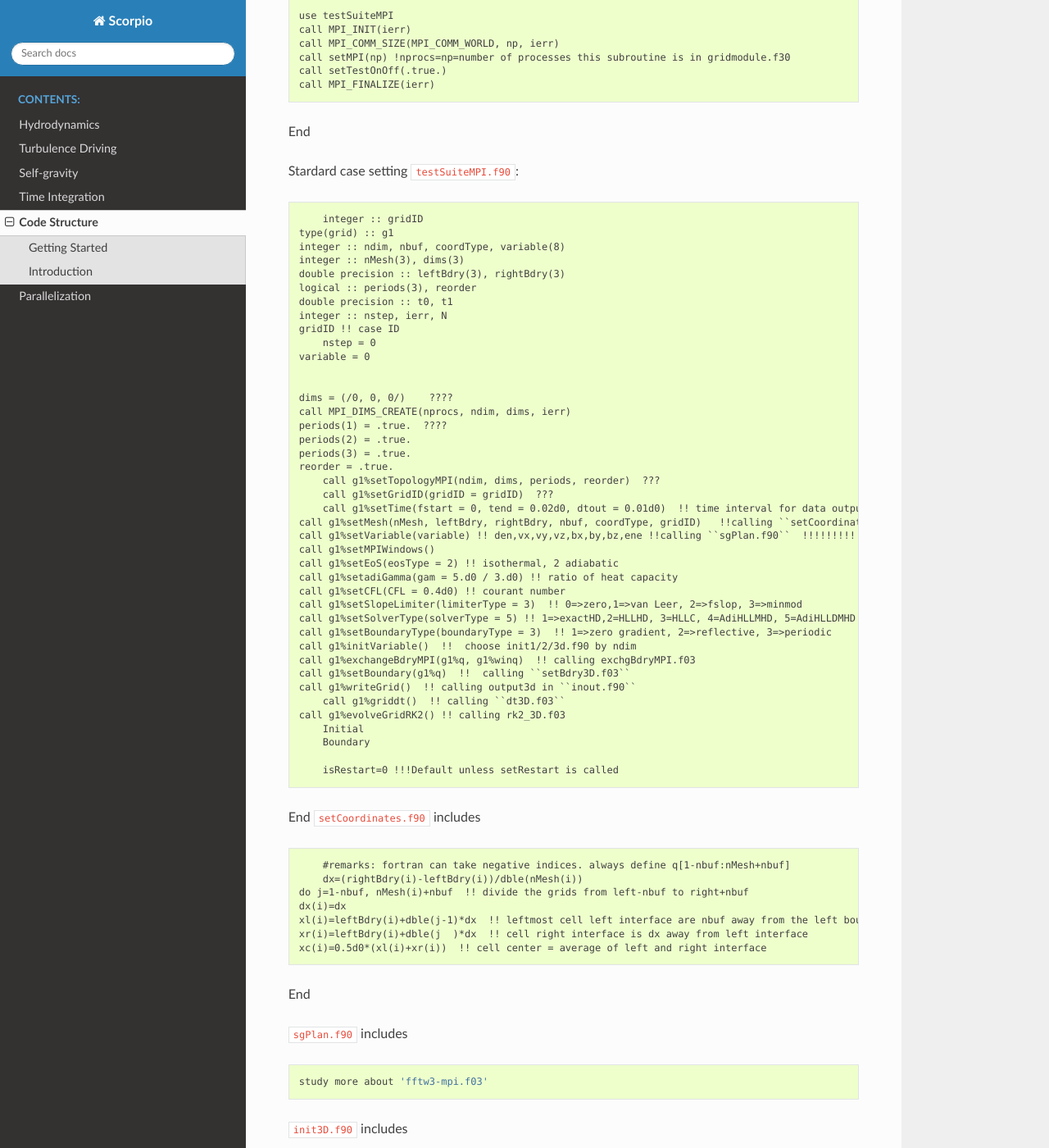
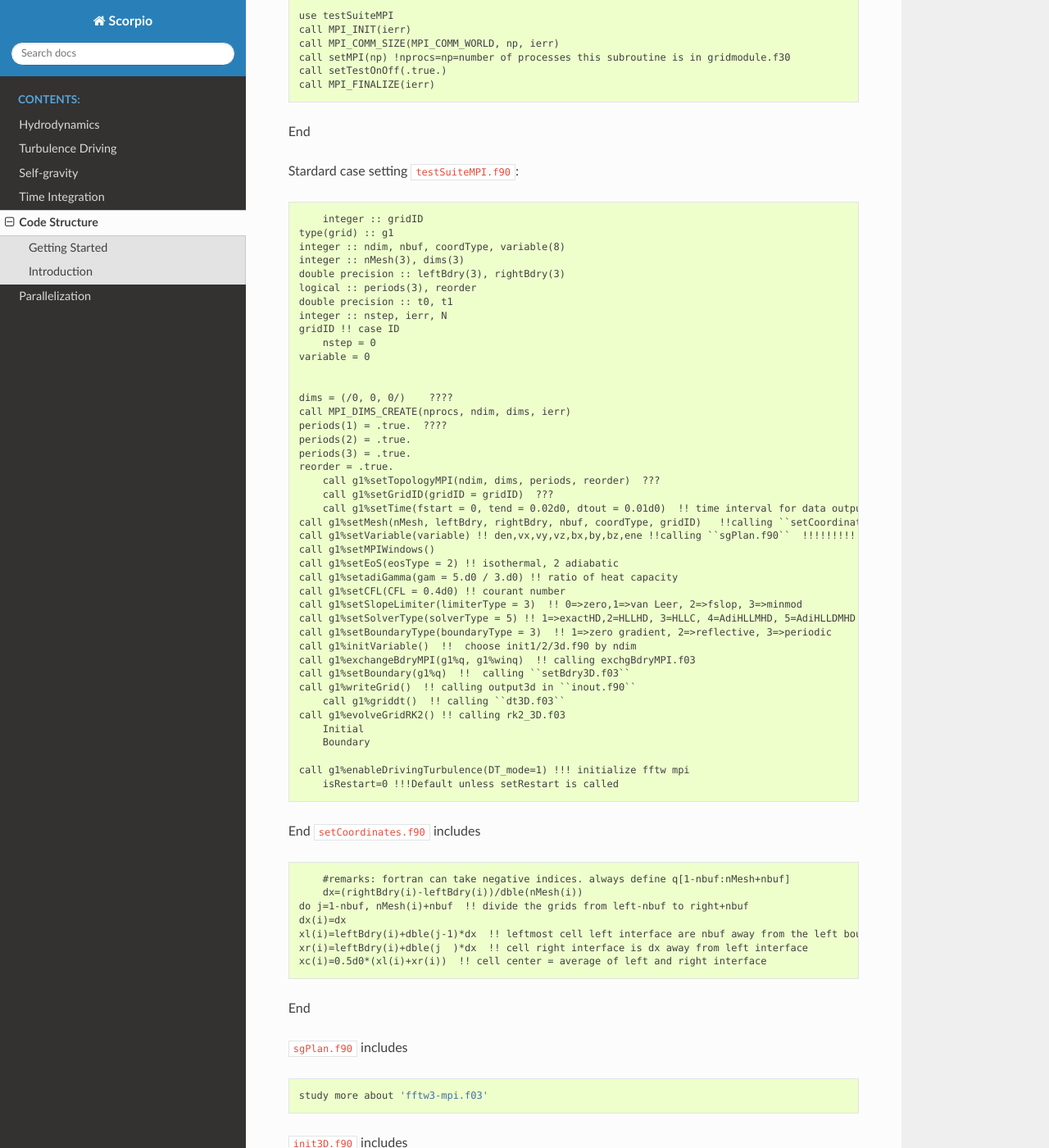
Before and after one commit to holam1hk/scorpio, a Sphinx documentation site: the page built from docs/source/code_structure.rst, in a window 1280 px wide and 1400 px high, scrolled down 1461 px. Shown: the whole window at 82% size. Built offline with Sphinx 7.4.7 and the Read the Docs theme 2.0.0, drawn with Linux system fonts in a browser that asks for light colours.

Commit message:
Update code_structure.rst

```diff
--- a/docs/source/code_structure.rst
+++ b/docs/source/code_structure.rst
@@ -118,6 +118,7 @@ Stardard case setting ``testSuiteMPI.f90``::
 	Initial
 	Boundary
 
+    call g1%enableDrivingTurbulence(DT_mode=1) !!! initialize fftw mpi
 	isRestart=0 !!!Default unless setRestart is called
 
 End
```
